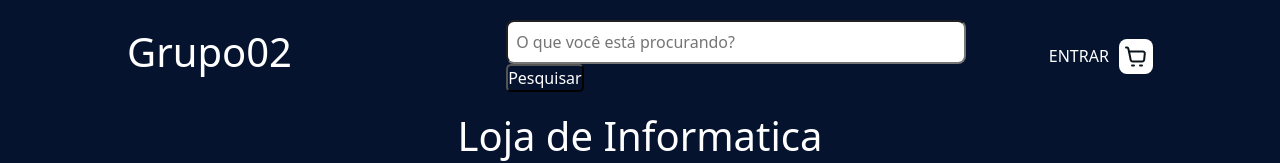
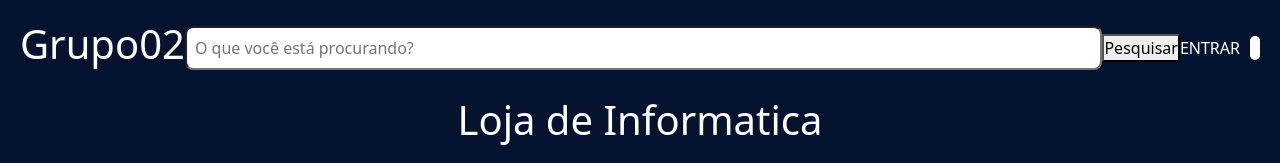
Before and after one commit to Adilson-Fernando-Neves-Ornellas/Trabalho-ReactJs-Serratec-2023.2, a React (Vite) app in the folder project-serraTec-2023.2/: page / in a window 1280 px wide. Shown: the top 163 px of the page. Built offline with nearby package versions, Linux system fonts and the light colour scheme; data requests are answered from the project's data file.

Commit message:
add: AtualizacaoNavbar/BarraDePesquisa

```diff
--- a/project-serraTec-2023.2/src/Contexto/Context.jsx
+++ b/project-serraTec-2023.2/src/Contexto/Context.jsx
@@ -1,7 +1,7 @@
 import PropTypes from 'prop-types';
 import { createContext, useContext, useState } from 'react';
 
-const AuthContext = createContext();
+export const AuthContext = createContext();
 
 export const AuthProvider = ({ children }) => {
   const [user, setUser] = useState(null);
@@ -22,7 +22,7 @@ export const AuthProvider = ({ children }) => {
   };
 
   return (
-    <AuthContext.Provider value={{ user, login, logout, isLoggedIn, idUsuario, listaProduto , setListaProduto, listaCarrinho, setListaCarrinho}}>
+    <AuthContext.Provider value={{ user, login, logout, isLoggedIn, idUsuario, listaProduto, setListaProduto, listaCarrinho, setListaCarrinho}}>
       {children}
     </AuthContext.Provider>
   );
--- a/project-serraTec-2023.2/src/Paginas/Cadastro/Cadastro.jsx
+++ b/project-serraTec-2023.2/src/Paginas/Cadastro/Cadastro.jsx
@@ -40,11 +40,9 @@ const Cadastro = () => {
         <br />
         <input className="input" value={nome} onChange={(e) => { setNome(e.target.value) }} placeholder="Insira seu Nome"/>
 
-
         <label className="label">Email</label>
         <br />
         <input className="input" value={email} onChange={(e) => { setEmail(e.target.value) }} placeholder="Insira seu Email"/>
-
 
         <label className="label">Senha</label>
         <br />
--- a/project-serraTec-2023.2/src/Paginas/Produtos/Produtos.jsx
+++ b/project-serraTec-2023.2/src/Paginas/Produtos/Produtos.jsx
@@ -1,14 +1,14 @@
+import { useGeral } from "../../Contexto/Context";
 import CardProduto from "../../components/CardProdutos/CardProduto";
-import {useEffect } from "react";
+import React, {useEffect, useState } from "react";
 import { api } from "../../api/api";
 import NavBar from "../../components/NavBar/NavBar";
 import "./Produtos.css";
-import { useGeral } from "../../Contexto/Context";
 import Footer from "../../components/Footer/Footer";
 
 const Produtos = () => {
 
-  const {listaProduto, setListaProduto} = useGeral()
+  const {listaProduto, setListaProduto} = useGeral([]);
 
   useEffect(() => {
     getProdutos();
--- a/project-serraTec-2023.2/src/components/NavBar/NavBar.jsx
+++ b/project-serraTec-2023.2/src/components/NavBar/NavBar.jsx
@@ -1,21 +1,38 @@
 import "./NavBar.css";
 import imgcarrinho from "../../imagens/imgcarrinho.svg";
 import Header from "../header/header";
-import { useGeral } from "../../Contexto/Context";
-import { useState } from "react";
+import { api } from "../../api/api";
+import { AuthContext, useGeral } from "../../Contexto/Context";
+import { useEffect, useState } from "react";
 
 const NavBar = () => {
-  const { isLoggedIn, email, setListaProduto, listaProduto} = useGeral();
+  const { isLoggedIn, email } = useGeral();
   const [busca, setBusca] = useState("");
+  const { listaProduto, setListaProduto } = useGeral(AuthContext);
+
+  useEffect(() => {
+    getProdutos();
+  }, []);
+
+  const getProdutos = async () => {
+    const response = await api.get("/produtos");
+    setListaProduto(response.data);
+  };
 
   const buscarProd = (e) =>{
     e.preventDefault();
-    setListaProduto(listaProduto.filter((prod) => prod.nome === busca))
-      if(busca === ""){
-        alert("Informe um produto!")
-      }else{
-        alert("Produto não encontrado!")
+    if(busca === ""){
+      getProdutos();
+    }else{
+      const produtosEncontrados = listaProduto.filter((prod) => prod.nome === busca);
+
+      if (produtosEncontrados.length === 0) {
+        alert("Produto não encontrado!");
+      } else {
+        // Exiba apenas os produtos encontrados
+        setListaProduto(produtosEncontrados);
       }
+    }
   }
 
   return (
@@ -23,16 +40,15 @@ const NavBar = () => {
       <div className="navBarContainer">
         <div className="containerMenuNavBar">
           <h1 className="tituloEcommerce">Grupo02</h1>
-          <div className="containerInput">
-            <input
-
-            value={busca}
+          <input
+              value={busca}
               onChange={(string) => {setBusca(string.target.value);}}
               className="inputBuscar"
               type="text"
               placeholder="O que você está procurando?"
             />
-            <button className="pesquisar" onClick={buscarProd}>Pesquisar</button>
+        <button className="bttPesquisar" onClick={buscarProd}>Pesquisar</button>
+          <div className="containerInput">
           </div>
           <div className="containerLoginEcarrinho">
             <a className="linkLogin" href = { isLoggedIn ?  "/pedidos/"+email : "/Login"}>
```
